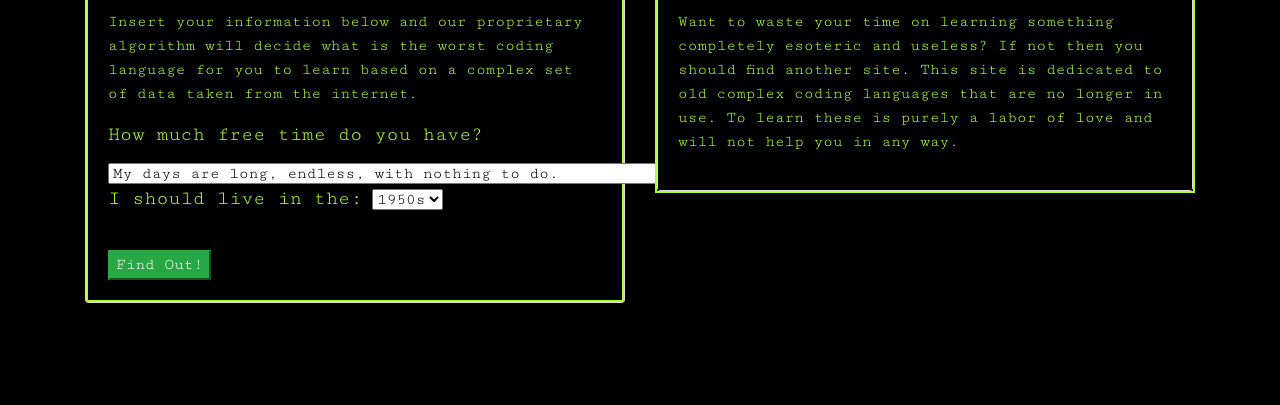
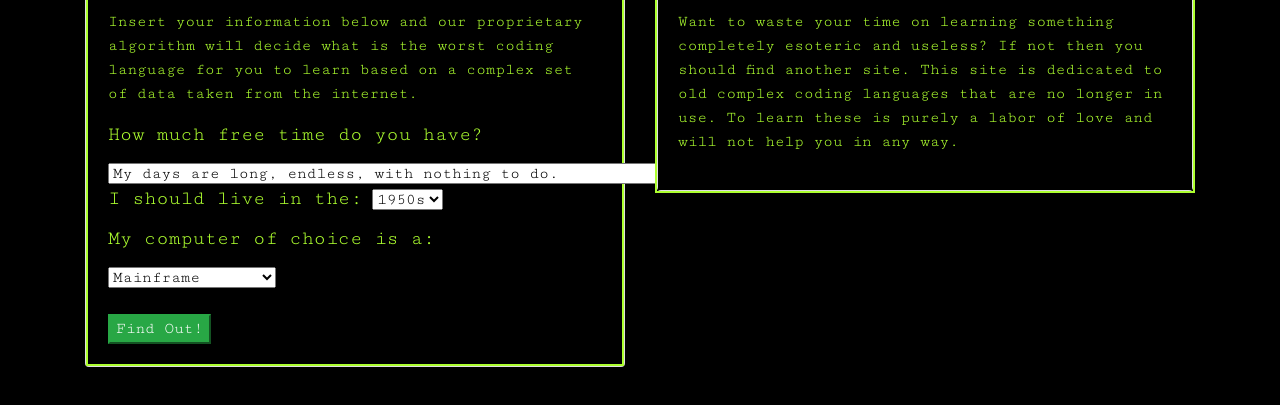
Before and after one commit to simpledimplejohn/LanguageSuggester, a plain HTML site: page index.html in a window 1280 px wide. Shown: the part 369-774 px from the top of the page. Drawn offline with Linux system fonts and the light colour scheme; a web font is replaced by a local one.

Commit message:
add computer field to form

```diff
--- a/index.html
+++ b/index.html
@@ -43,7 +43,13 @@
                 <option value="1970s">1970s</option>
                 <option value="1980s">1980s</option>
               </select>
-
+              <label for="decade"><h5>My computer of choice is a:</h5></label>
+              <select id="computer">
+                <option value="mainframe">Mainframe</option>
+                <option value="commodore64">Commodore 64</option>
+                <option value="ibm">IBM 3592</option>
+                <option value="pc">Contemporary PC</option>
+              </select>
               <br>
               <br>
               <button type="submit" class="btn-success">Find Out!</button>
```
